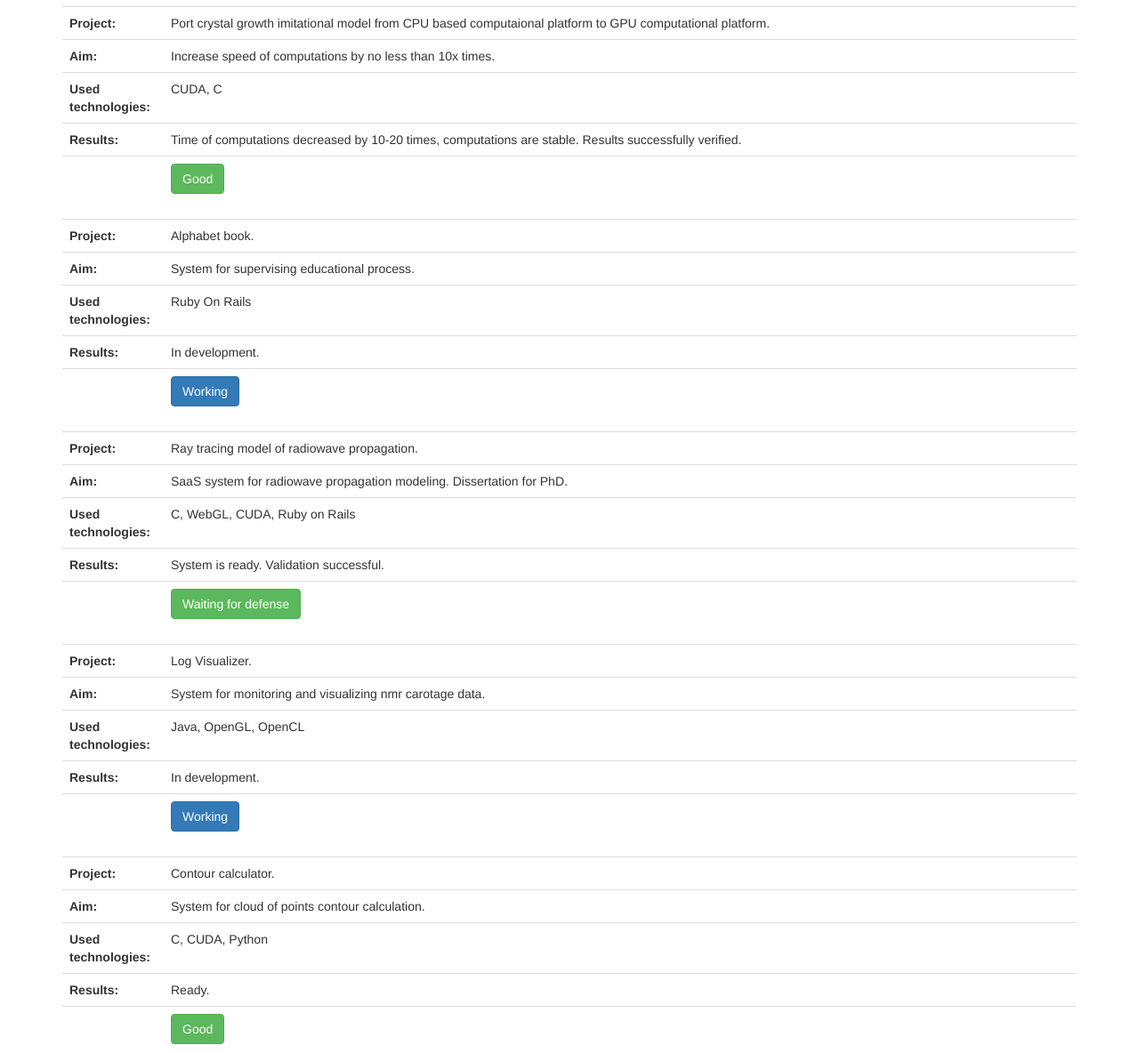
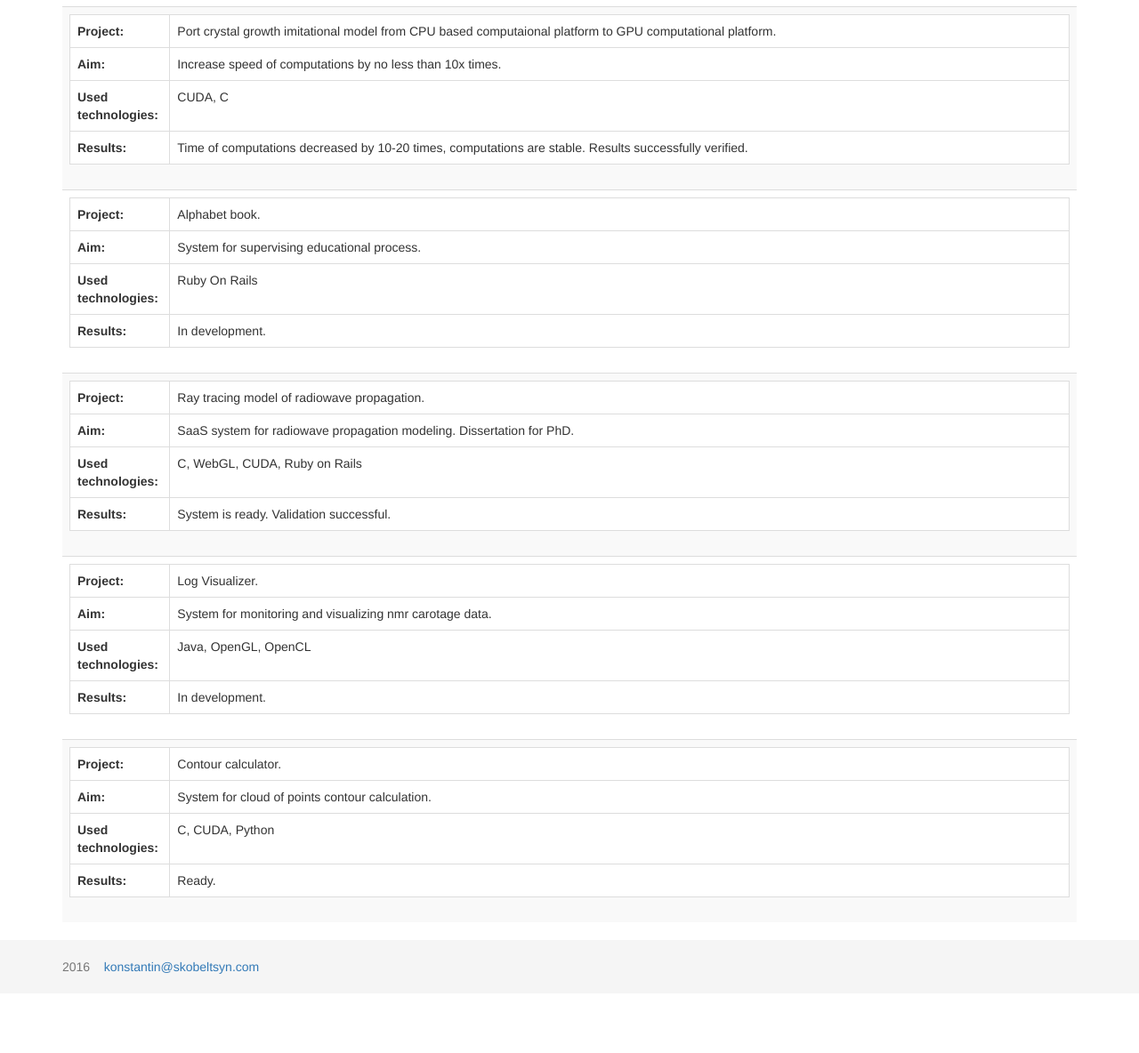
Before and after one commit to Skobeltsyn/site, a plain HTML site: page work.html in a window 1280 px wide. Shown: the part 116-1300 px from the top of the page at 89% size. After the commit the page ends 1233 px from the top, so only its background shows below. Drawn offline with nearby package versions, Linux system fonts and the light colour scheme.

Commit message:
adding portfolio

```diff
--- a/work.html
+++ b/work.html
@@ -43,8 +43,10 @@
 
     <div class="container">
         <h2>Work</h2>
-
-        <table class="table">
+        <table class="table table-striped">
+          <tr>
+            <td>
+              <table class="table table-bordered">
                 <tr>
                   <td width="10%"><strong>Project:</strong></td>
                   <td>Port crystal growth imitational model from CPU based computaional platform to GPU computational platform.</td>
@@ -61,12 +63,12 @@
                   <td><strong>Results:</strong></td>
                   <td>Time of computations decreased by 10-20 times, computations are stable. Results successfully verified.</td>
                 </tr>
+              </table>
+            </td>
+          </tr>
           <tr>
-            <td></td>
-            <td><a href="#" class="btn btn-success">Good</a></td>
-          </tr>
-    </table>
-    <table class="table">
+            <td>
+              <table class="table table-bordered">
                 <tr>
                   <td width="10%"><strong>Project:</strong></td>
                   <td>Alphabet book.</td>
@@ -83,12 +85,12 @@
                   <td><strong>Results:</strong></td>
                   <td>In development.</td>
                 </tr>
+              </table>
+            </td>
+          </tr>
           <tr>
-            <td></td>
-            <td><a href="#" class="btn btn-primary">Working</a></td>
-          </tr>
-    </table>
-    <table class="table">
+            <td>
+              <table class="table table-bordered">
                 <tr>
                   <td width="10%"><strong>Project:</strong></td>
                   <td>Ray tracing model of radiowave propagation.</td>
@@ -105,12 +107,12 @@
                   <td><strong>Results:</strong></td>
                   <td>System is ready. Validation successful.</td>
                 </tr>
+              </table>
+            </td>
+          </tr>
           <tr>
-            <td></td>
-            <td><a href="#" class="btn btn-success">Waiting for defense</a></td>
-          </tr>
-    </table>
-    <table class="table">
+            <td>
+              <table class="table table-bordered">
                 <tr>
                   <td width="10%"><strong>Project:</strong></td>
                   <td>Log Visualizer.</td>
@@ -127,12 +129,12 @@
                   <td><strong>Results:</strong></td>
                   <td>In development.</td>
                 </tr>
+              </table>
+            </td>
+          </tr>
           <tr>
-            <td></td>
-            <td><a href="#" class="btn btn-primary">Working</a></td>
-          </tr>
-    </table>
-    <table class="table">
+            <td>
+              <table class="table table-bordered">
                   <tr>
                     <td width="10%"><strong>Project:</strong></td>
                     <td>Contour calculator.</td>
@@ -149,11 +151,15 @@
                     <td><strong>Results:</strong></td>
                     <td>Ready.</td>
                   </tr>
-          <tr>
-            <td></td>
-            <td><a href="#" class="btn btn-success">Good</a></td>
+              </table>
+            </td>
           </tr>
     </table>
+
+
+
+
+
     </div>
 
 
@@ -164,7 +170,7 @@
 
     <footer class="footer">
       <div class="container">
-        <p class="text-muted">2015&nbsp;&nbsp;&nbsp;&nbsp;<a href="mailto:konstantin@skobeltsyn.com">konstantin@skobeltsyn.com</a>
+        <p class="text-muted">2016&nbsp;&nbsp;&nbsp;&nbsp;<a href="mailto:konstantin@skobeltsyn.com">konstantin@skobeltsyn.com</a>
       </div>
     </footer>
   </body>
```
Also changed, not shown: books.html (+1 -1 lines), index.html (+1 -1 lines), pls.html (+1 -1 lines). Lines whose indentation alone changed are shown as unchanged.
